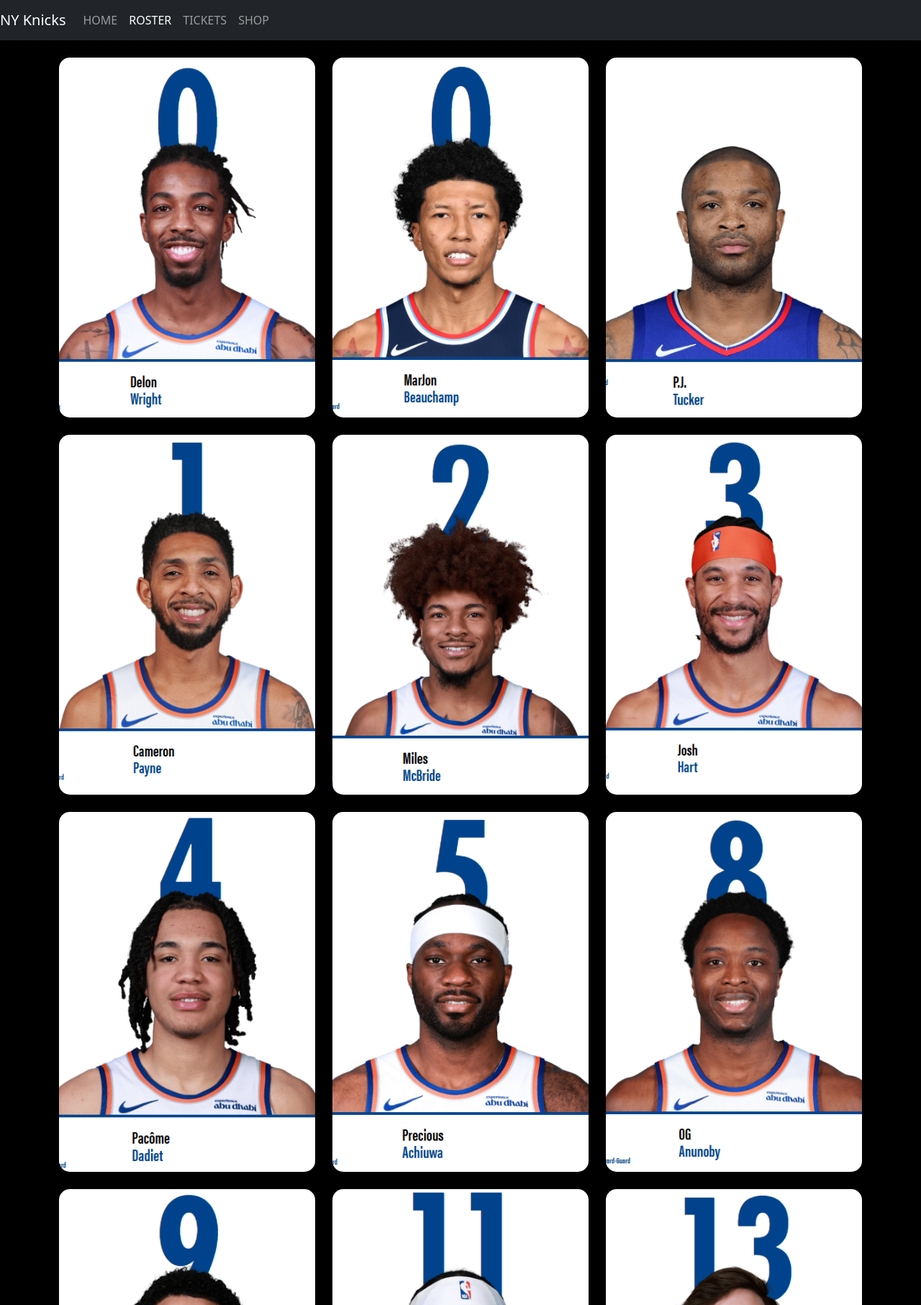
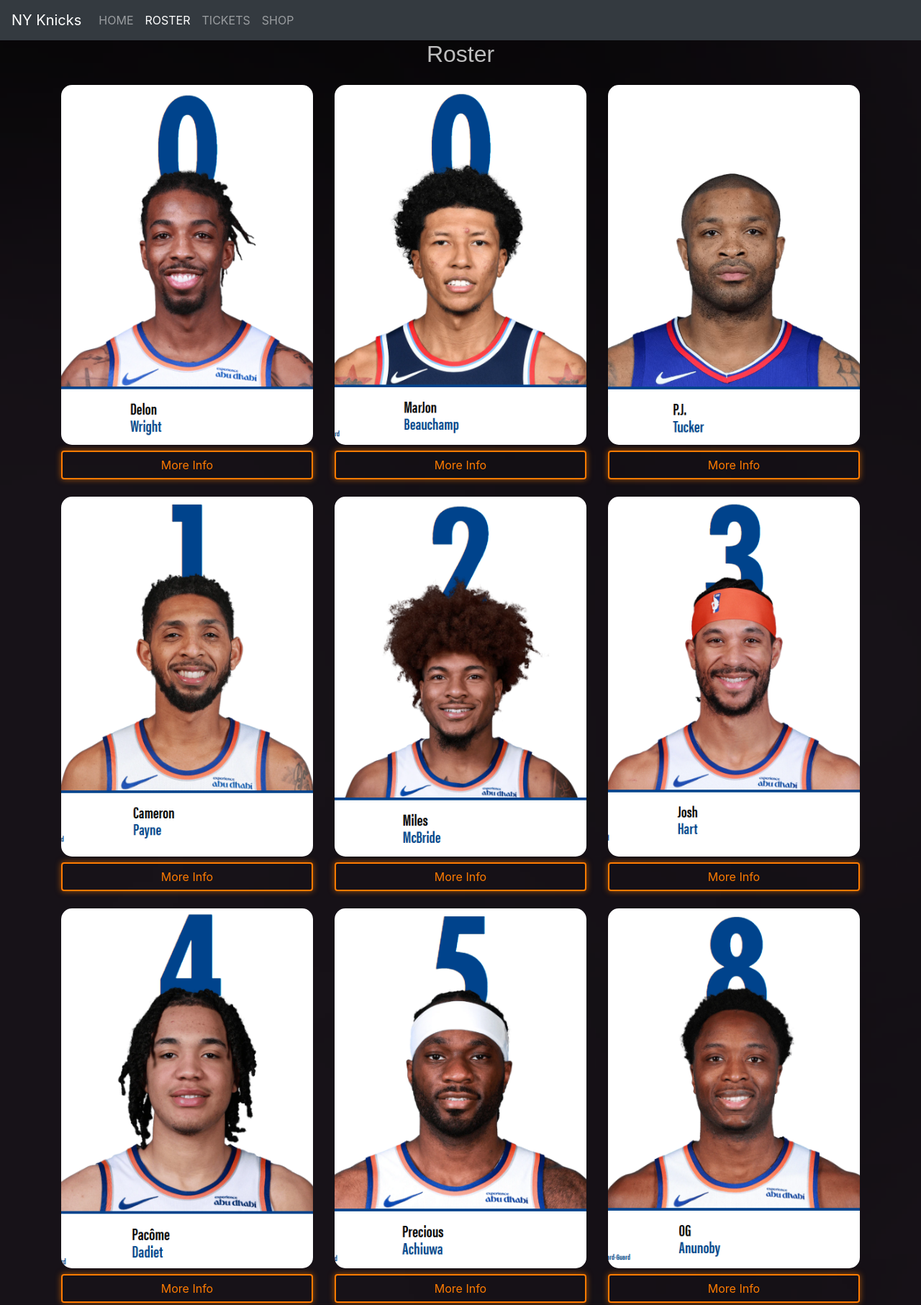
Before and after one commit to Shaili-Patel/NYKnicks, a plain HTML site: page roster.html in a window 1280 px wide. Shown: the top 1813 px of the page at 72% size. Drawn offline with nearby package versions, Linux system fonts and the light colour scheme; a web font is replaced by a local one.

Commit message:
Final Index

```diff
--- a/roster.html
+++ b/roster.html
@@ -12,10 +12,11 @@
         integrity="sha384-T3c6CoIi6uLrA9TneNEoa7RxnatzjcDSCmG1MXxSR1GAsXEV/Dwwykc2MPK8M2HN" crossorigin="anonymous" />
     <link href="style.css" rel="stylesheet">
     <link rel="icon" href="imgs/tabicon.webp" type="image/icon type">
-
+    <link rel="stylesheet" href="https://use.typekit.net/ykx1dln.css">
+    <link rel="stylesheet" href="https://use.typekit.net/cqy3hka.css">
 </head>
 
-<body class="roster">
+<body class="home">
     <header>
         <nav class="navbar navbar-expand-lg navbar-dark bg-dark">
             <a class="navbar-brand" href="#">NY Knicks</a>
@@ -43,126 +44,36 @@
     </header>
 
     <main>
-        <div class="container mt-4">
-            <div class="row">
-                <div class="col-md-4">
-                    <div class="image-container">
-                        <img class="img-fluid" src="imgs/Delon Wright.png" alt="Image 1" />
+        <h2>Roster</h2>
+        <meta charset="UTF-8">
+        <title>Team Roster</title>
+        <link rel="stylesheet" href="styles.css">
+        <link rel="stylesheet" href="https://stackpath.bootstrapcdn.com/bootstrap/4.5.2/css/bootstrap.min.css">
+
+
+        <div class="container mt-4" id="team-container"></div>
+
+        <!-- Modal -->
+        <div class="modal fade" id="infoModal" tabindex="-1" role="dialog" aria-labelledby="modalTitle"
+            aria-hidden="true">
+            <div class="modal-dialog modal-dialog-centered" role="document">
+                <div class="modal-content">
+                    <div class="modal-header">
+                        <h5 class="modal-title" id="modalTitle">Player Info</h5>
                     </div>
-                </div>
-                <div class="col-md-4">
-                    <div class="image-container">
-                        <img class="img-fluid" src="imgs/Marjon Beauchamp.png" alt="Image 2" />
-                    </div>
-                </div>
-                <div class="col-md-4">
-                    <div class="image-container">
-                        <img class="img-fluid" src="imgs/PJ Tucker.png" alt="Image 3" />
+                    <div class="modal-body" id="modalBody">
                     </div>
                 </div>
             </div>
         </div>
 
-        <div class="container mt-4">
-            <div class="row">
-                <div class="col-md-4">
-                    <div class="image-container">
-                        <img class="img-fluid" src="imgs/Cameron Payne.png" alt="Image 1" />
-                    </div>
-                </div>
-                <div class="col-md-4">
-                    <div class="image-container">
-                        <img class="img-fluid" src="imgs/Miles McBride.png" alt="Image 2" />
-                    </div>
-                </div>
-                <div class="col-md-4">
-                    <div class="image-container">
-                        <img class="img-fluid" src="imgs/Josh Hart.png" alt="Image 3" />
-                    </div>
-                </div>
-            </div>
-        </div>
+        <script src="https://code.jquery.com/jquery-3.5.1.slim.min.js"></script>
+        <script src="https://cdn.jsdelivr.net/npm/bootstrap@4.5.2/dist/js/bootstrap.bundle.min.js"></script>
+        <script src="roster.js"></script>
+        <script src="script.js"></script>
+</body>
 
-        <div class="container mt-4">
-            <div class="row">
-                <div class="col-md-4">
-                    <div class="image-container">
-                        <img class="img-fluid" src="imgs/Pacome Dadiet.png" alt="Image 1" />
-                    </div>
-                </div>
-                <div class="col-md-4">
-                    <div class="image-container">
-                        <img class="img-fluid" src="imgs/Precious.png" alt="Image 2" />
-                    </div>
-                </div>
-                <div class="col-md-4">
-                    <div class="image-container">
-                        <img class="img-fluid" src="imgs/OG.png" alt="Image 3" />
-                    </div>
-                </div>
-            </div>
-        </div>
-
-        <div class="container mt-4">
-            <div class="row">
-                <div class="col-md-4">
-                    <div class="image-container">
-                        <img class="img-fluid" src="imgs/Kevin.png" alt="Image 1" />
-                    </div>
-                </div>
-                <div class="col-md-4">
-                    <div class="image-container">
-                        <img class="img-fluid" src="imgs/Jalen.png" alt="Image 2" />
-                    </div>
-                </div>
-                <div class="col-md-4">
-                    <div class="image-container">
-                        <img class="img-fluid" src="imgs/Tyler.png" alt="Image 3" />
-                    </div>
-                </div>
-            </div>
-        </div>
-
-        <div class="container mt-4">
-            <div class="row">
-                <div class="col-md-4">
-                    <div class="image-container">
-                        <img class="img-fluid" src="imgs/Mitchell.png" alt="Image 1" />
-                    </div>
-                </div>
-                <div class="col-md-4">
-                    <div class="image-container">
-                        <img class="img-fluid" src="imgs/Mikal.png" alt="Image 2" />
-                    </div>
-                </div>
-                <div class="col-md-4">
-                    <div class="image-container">
-                        <img class="img-fluid" src="imgs/Anton.png" alt="Image 3" />
-                    </div>
-                </div>
-            </div>
-        </div>
-
-        <div class="container mt-4">
-            <div class="row">
-                <div class="col-md-4">
-                    <div class="image-container">
-                        <img class="img-fluid" src="imgs/Karl-Anthony.png" alt="Image 1" />
-                    </div>
-                </div>
-                <div class="col-md-4">
-                    <div class="image-container">
-                        <img class="img-fluid" src="imgs/Landry.png" alt="Image 2" />
-                    </div>
-                </div>
-                <div class="col-md-4">
-                    <div class="image-container">
-                        <img class="img-fluid" src="imgs/Ariel.png" alt="Image 3" />
-                    </div>
-                </div>
-            </div>
-        </div>
-
+</html>
 
 </main>
 <footer>
--- a/roster.js
+++ b/roster.js
@@ -0,0 +1,93 @@
+// Player class showing players with their name, role, image, and a fun fact
+class Player {
+    constructor(name, role, image, hiddenDetail) {
+        this.name = name;
+        this.role = role;
+        this.image = image;
+        this.hiddenDetail = hiddenDetail; // A fun fact or hidden detail about the player
+    }
+}
+
+// Team class that holds an array of Player objects and does the rendering
+class Team {
+    constructor(players = []) {
+        this.players = players;     // The array of Player objects
+    }
+
+    // Render method to display players inside a container with given id
+    render(containerId) {
+        const container = document.getElementById(containerId);  // Get the container element by id
+        let row;  // Variable to hold the current Bootstrap row div
+
+        // Loop through all players
+        this.players.forEach((player, index) => {
+            // Every 3 players, create a new Bootstrap row div for layout
+            if (index % 3 === 0) {
+                row = document.createElement('div');
+                row.className = 'row mt-4';  // Bootstrap row with margin top 4
+                container.appendChild(row);  // Add the row to the container
+            }
+
+            // Create a column div with Bootstrap class to hold a player card
+            const col = document.createElement('div');
+            col.className = 'col-md-4';
+
+            // Create a div to contain the player's image and style it
+            const imageContainer = document.createElement('div');
+            imageContainer.className = 'image-container';
+
+            // Conditional styling: if player role includes 'guard', add a special border
+            if (player.role.toLowerCase().includes('guard')) {
+            }
+
+            // Create the image element with responsive Bootstrap class
+            const img = document.createElement('img');
+            img.className = 'img-fluid';  // Responsive image that scales with container
+            img.src = player.image;       // Set image source URL
+            img.alt = player.name;        // Alt text for accessibility
+
+            // Create a button to show more info about the player
+            const button = document.createElement('button');
+            button.className = 'btn-orange-glow mt-2';
+            button.innerText = 'More Info';
+
+            button.onclick = () => {
+                document.getElementById('modalTitle').innerText = `${player.name} – ${player.role}`;  // Modal title
+                document.getElementById('modalBody').innerText = player.hiddenDetail;  // Modal body with hidden detail
+                $('#infoModal').modal('show');  // Show Bootstrap modal
+            };
+
+            imageContainer.appendChild(img);
+            col.appendChild(imageContainer);
+            col.appendChild(button);
+            row.appendChild(col);
+        });
+    }
+}
+
+// Create a sample team with Player objects
+const team = new Team([
+    new Player('Delon Wright', 'Guard', 'imgs/Delon Wright.png', 'Delon Wright won the Bob Cousy Award, given to the nations best college point guard, in 2015 while playing at the University of Utah.'),
+    new Player('Marjon Beauchamp', 'Forward', 'imgs/Marjon Beauchamp.png', 'MarJon Beauchamp is of Native American descent, representing two tribes: the Mission Indians and the La Jolla Band of Luiseño Indians.'),
+    new Player('PJ Tucker', 'Forward', 'imgs/PJ Tucker.png', 'He played for five different countries outside of the NBA, including Israel, Ukraine, Greece, Italy, and Germany, before returning to the league in 2012.'),
+    new Player('Cameron Payne', 'Guard', 'imgs/Cameron Payne.png', ' Cameron Payne became the first sophomore and fourth player in Ohio Valley Conference history to leave school early for the NBA.'),
+    new Player('Miles McBride', 'Guard', 'imgs/Miles McBride.png', 'Miles McBrides nickname "Deuce" originates from his father calling him that because he was the second child born in the family, after his brother Trey.'),
+    new Player('Josh Hart', 'Guard/Forward', 'imgs/Josh Hart.png', 'Hart is known for his rebounding ability, particularly without boxing out, allowing him to focus on the balls movement.'),
+    new Player('Pacome Dadiet', 'Forward', 'imgs/Pacome Dadiet.png', 'Pacome Dadiet, a French basketball player, started playing basketball at the young age of five in 2011'),
+    new Player('Precious Achiuwa', 'Forward', 'imgs/Precious.png', 'He wears the number 5 on his jersey because he has five siblings. He also grew up playing soccer before transitioning to basketball.'),
+    new Player('OG Anunoby', 'Forward', 'imgs/OG.png', 'Born in London, England, and raised in Missouri, he has Nigerian parents and three siblings, including a brother who played in the NFL. '),
+    new Player('Kevin McCullar Jr.', 'Guard', 'imgs/Kevin.png', 'Kevin McCullar Jr. is a 6"6 forward/guard for the New York Knicks, who was drafted by the Phoenix Suns in the second round (56th overall) of the 2024 NBA Draft'),
+    new Player('Jalen Brunson', 'Guard', 'imgs/Jalen.png', 'Jalen Brunson is known for his basketball skill and his connection to the New York Knicks, where his father, Rick Brunson, played.'),
+    new Player('Tyler Kolek', 'Guard', 'imgs/Tyler.png', 'Mitchell Robinson, a center for the New York Knicks, is known for his exceptional rebounding, shot-blocking ability, and high field goal percentage.'),
+    new Player('Mitchell Robinson', 'Guard', 'imgs/Mitchell.png', 'Mitchell Robinson is a center for the New York Knicks, is known for his exceptional rebounding, shot-blocking ability, and high field goal percentage.'),
+    new Player('Mikal Bridges', 'Forward', 'imgs/Mikal.png', 'Mikal Bridges has played every game in his NBA career, has not missed a single game since being drafted in 2018'),
+    new Player('Anton Watson', 'Forward', 'imgs/Anton.png', 'Watson has been surrounded by winning throughout his basketball career, both at Gonzaga Prep and with the Gonzaga Bulldogs. '),
+    new Player('Karl-Anthony Towns', 'Center', 'imgs/Karl-Anthony.png', 'He is passionate about education and plans to pursue a degree in kinesiology, hoping to become a doctor after his basketball career. '),
+    new Player('Landry Shamet', 'Guard', 'imgs/Landry.png', 'He is a 6"4" shooting guard born in Kansas City, Missouri on March 13, 1997. Shamet played college basketball at Wichita State. '),
+    new Player('Ariel Hukporti', 'Center', 'imgs/Ariel.png', 'Hukporti is a 7"0" center who excels at rim running, setting screens, and rebounding. He is known for his energy and willingness to do the dirty work on the court. ')
+]);
+
+// Wait until the DOM is fully loaded, then render the team inside the element with id 'team-container'
+document.addEventListener('DOMContentLoaded', () => {
+    team.render('team-container');
+});
--- a/style.css
+++ b/style.css
@@ -9,11 +9,11 @@ body.home {
 body.roster {
   background-color: black;
 }
-body.roster {
+body.tickets {
   background-color: black;
 }
 
-body.roster {
+body.shop {
   background-color: black;
 }
 
@@ -21,61 +21,98 @@ h1 {
   font-family: "aviano-future", sans-serif;
   font-weight: 700;
   font-style: normal;
-  font-size: 50px;
+  font-size: 70px;
   color: rgb(190, 190, 190);
   text-align: left;
-  padding-left: 85px;
+  padding-left: 90px;
   padding-top: 300px;
+}
+
+h2 {
+  font-family: "aviano-future", sans-serif;
+  font-weight: 700;
+  font-size: 70px;
+  font-size: 80px;
+  color: rgb(190, 190, 190);
+  text-align: center;
 }
 
 .image-container {
   position: relative;
   width: 100%;
-  max-width: 430px; /* Fixed width */
-  height: 500px; /* Set a fixed height for all images */
+  max-width: 430px;
+  height: 500px;
   margin: 0 auto;
-  border-radius: 15px; /* Apply border-radius to the container */
-  overflow: hidden; /* Ensures content inside doesn't overflow the rounded corners */
-  transition: box-shadow 0.3s ease-in-out; /* Smooth transition for the shadow */
+  border-radius: 15px;
+  overflow: hidden;
+  transition: box-shadow 0.3s ease-in-out;
 }
 
 .image-container img {
-  width: 100%; /* Ensure the image fills the container's width */
-  height: 100%; /* Force image to fill the container height */
-  object-fit: cover; /* Ensure the image covers the entire area without distorting */
+  width: 100%;
+  height: 100%;
+  object-fit: cover;
   display: block;
-  border-radius: 8px; /* Apply rounded corners to the images */
+  border-radius: 8px;
 }
 
 .image-container:hover {
-  /* Enhanced box-shadow with more obvious glow */
-  box-shadow: 0 0 20px 8px rgba(255, 123, 0, 0.8); /* Orange glow with higher blur and spread */
+  box-shadow: 0 0 20px 8px rgba(255, 123, 0, 0.8);
 }
 
 @font-face {
   font-family: Clip;
   src: url("https://acupoftee.github.io/fonts/Clip.ttf");
 }
+
+/* Button Styling rostster.html*/
+.btn-orange-glow {
+  border: 2px solid #ff7b00; /* Orange border */
+  color: #ff7b00; /* Orange text */
+  background-color: transparent; /* Transparent background */
+  width: 100%; /* Full width */
+  padding: 0.375rem 0.75rem;
+  font-size: 1rem;
+  cursor: pointer;
+  border-radius: 0.25rem;
+  transition: box-shadow 0.3s ease, background-color 0.3s ease;
+  box-shadow: 0 0 8px 0 rgba(255, 123, 0, 0.6); /* Subtle orange glow by default */
+}
+
+.btn-orange-glow:hover,
+.btn-orange-glow:focus {
+  box-shadow: 0 0 15px 5px rgba(255, 123, 0, 0.9); /* Stronger orange glow on hover/focus */
+  background-color: black; /* Light orange background on hover */
+  outline: none;
+}
+
+/* Button Styling rostster.html Ends */
+
+nav {
+  color: black;
+}
+
+/* Glow Text On Home Page */
 .sign {
   position: absolute;
   display: flex;
   justify-content: center;
   align-items: center;
   width: 50%;
-  padding-left: 85px;
+  padding-left: 10%;
   height: 50%;
   background-image: radial-gradient(
     ellipse 50% 35% at 50% 50%,
     /* rgb(189, 75, 0), */ transparent
   );
-  left: 0; /* Align to the left side */
-  top: 50%; /* Center vertically */
-  transform: translateY(-50%); /* Adjust vertical positioning */
+  left: 0;
+  top: 50%;
+  transform: translateY(-50%);
   letter-spacing: 2;
   font-family: "orbitron", sans-serif;
   font-weight: 700;
   font-style: normal;
-  font-size: 7em;
+  font-size: 8em;
   color: rgb(255, 190, 152);
   text-shadow: 0 0 0.6rem rgb(255, 190, 152), 0 0 1.5rem rgb(255, 143, 79),
     -0.2rem 0.1rem 1rem rgb(255, 143, 79), 0.2rem 0.1rem 1rem rgb(255, 143, 79),
@@ -253,3 +290,4 @@ h1 {
     opacity: 1;
   }
 }
+/* Glow Text On Home Page Ends*/
```
Also changed, not shown: index.html (+3 -0 lines). Lines whose indentation alone changed are shown as unchanged.
